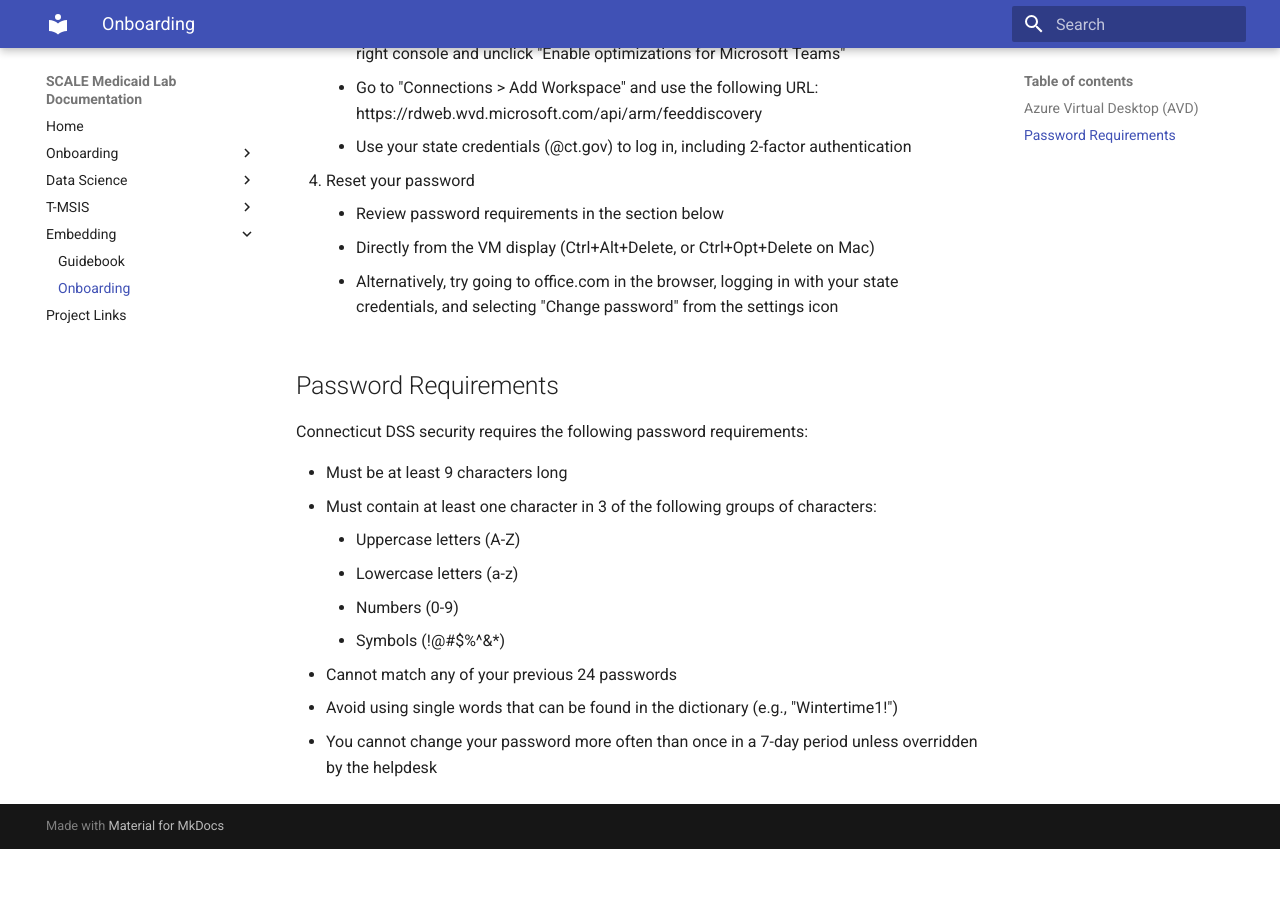
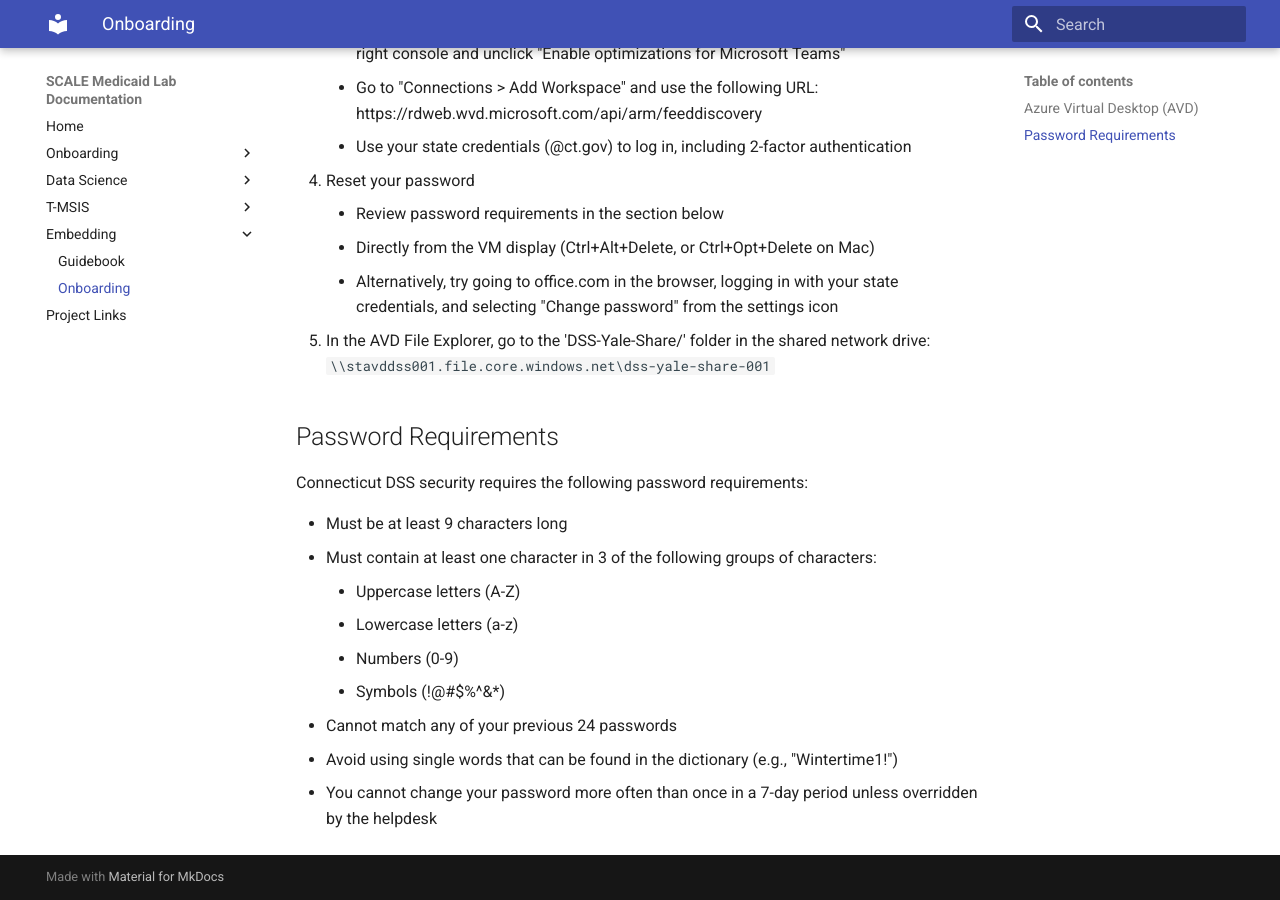
Before and after one commit to Yale-Medicaid/Documentation, an MkDocs documentation site: the page built from docs/embedding/onboarding.md, in a window 1280 px wide and 900 px high, scrolled down 730 px. Built offline with MkDocs 1.6.1 and Material for MkDocs 9.7.7, drawn with Linux system fonts in a browser that asks for light colours; before the commit the page ends 1579 px from its top, so only the background shows below that.

Commit message:
stashing AVD share drive location for posterity

```diff
--- a/docs/embedding/onboarding.md
+++ b/docs/embedding/onboarding.md
@@ -21,6 +21,7 @@ The Connecticut DSS embedded portal is based out of an AVD instance. You must go
     - Review password requirements in the section below
     - Directly from the VM display (Ctrl+Alt+Delete, or Ctrl+Opt+Delete on Mac)
     - Alternatively, try going to office.com in the browser, logging in with your state credentials, and selecting "Change password" from the settings icon
+5. In the AVD File Explorer, go to the 'DSS-Yale-Share/' folder in the shared network drive: `\\stavddss001.file.core.windows.net\dss-yale-share-001`
 
 ## Password Requirements
 
```
